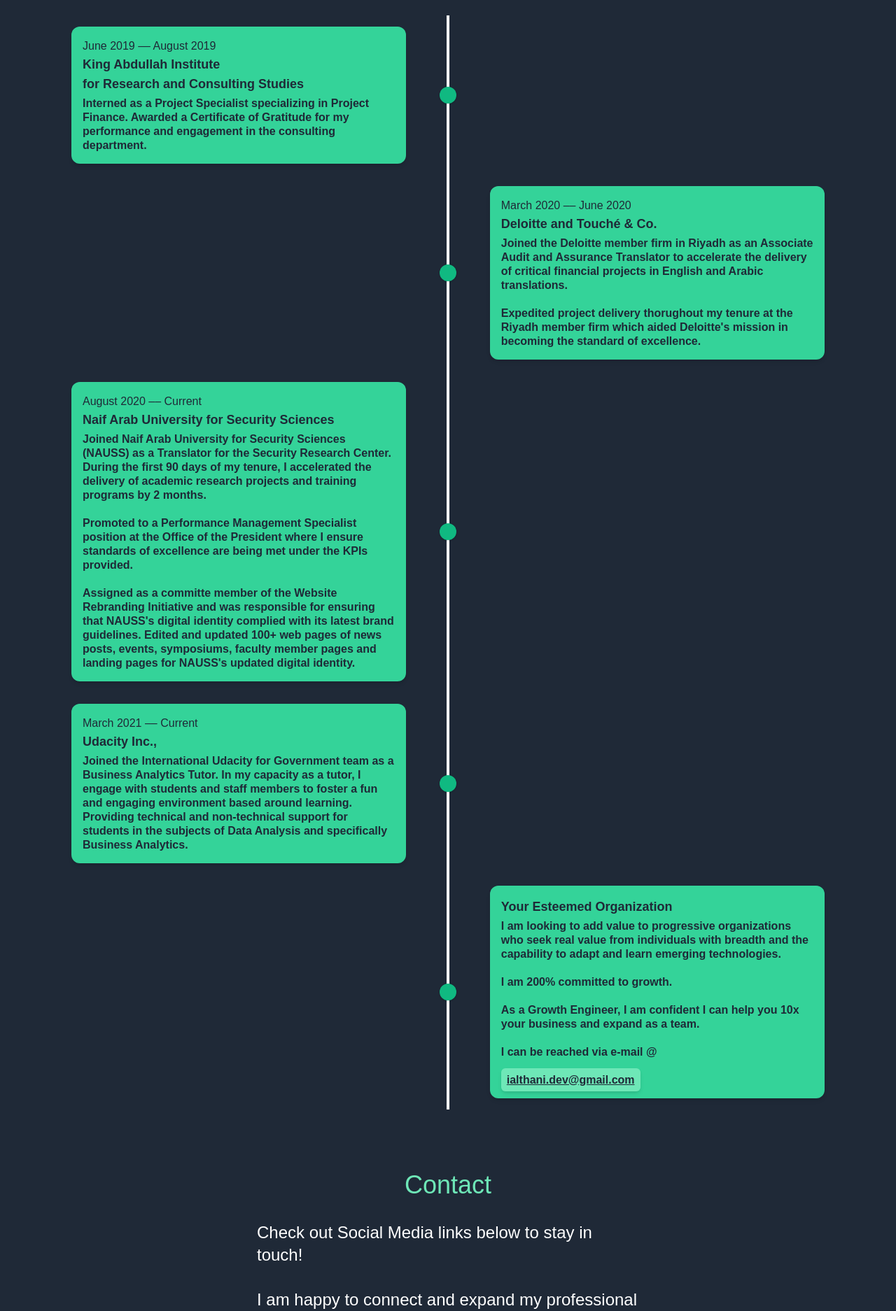
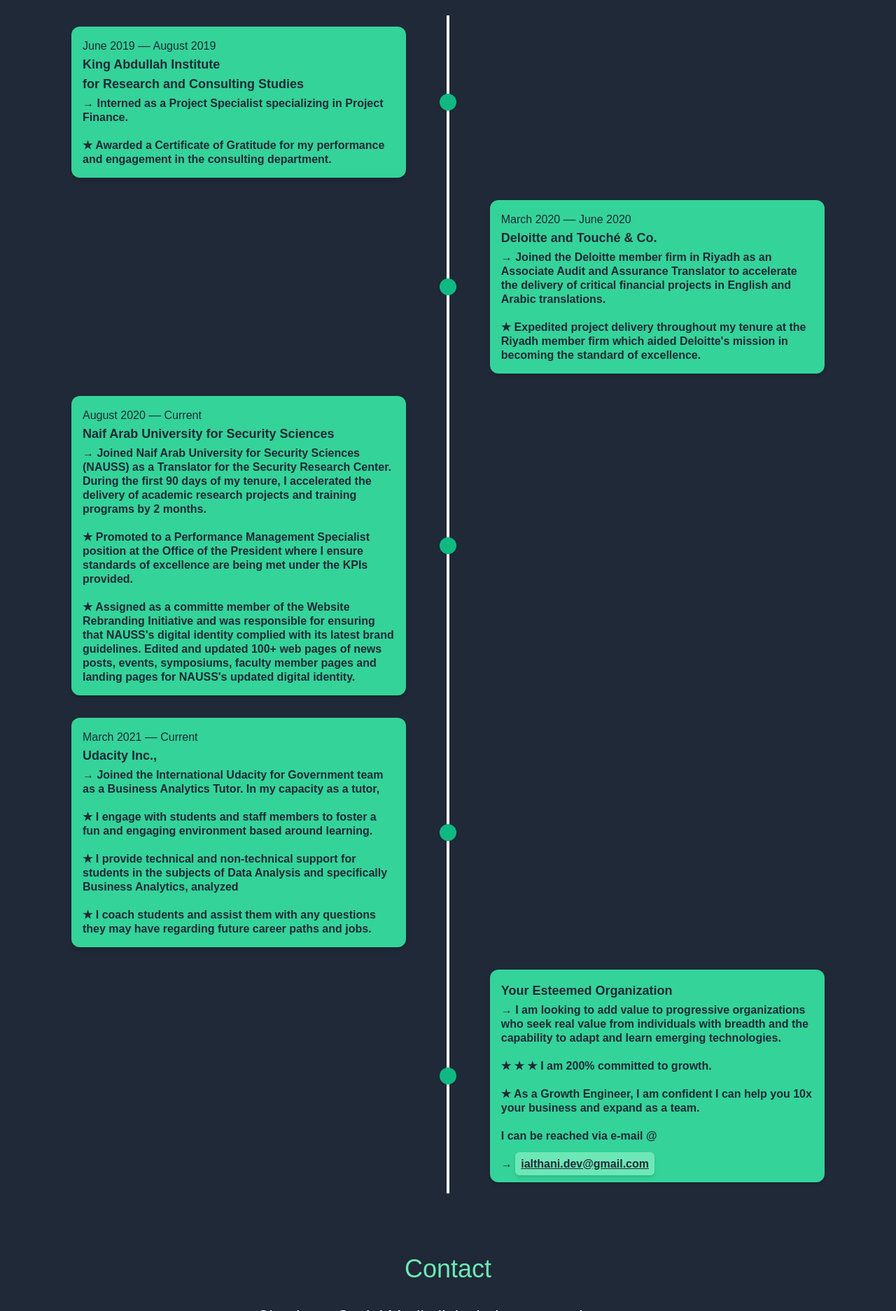
Before and after one commit to althani-sa/ibrahim-ai-v1, a website: page public/index.html in a window 1280 px wide. Shown: the part 6140-8014 px from the top of the page at 70% size. Drawn offline with Linux system fonts and the light colour scheme.

Commit message:
Fix tyographical errors; update to include &RightArrow; and &starf;

```diff
--- a/public/index.html
+++ b/public/index.html
@@ -733,7 +733,7 @@
 					<p>June 2019 –– August 2019</p>
 						<h3 class="font-semibold text-lg mb-1">King Abdullah Institute <br> for Research and Consulting Studies</h3>
 						<p class="leading-tight text-left font-semibold">
-							Interned as a Project Specialist specializing in Project Finance. Awarded a Certificate of Gratitude for my performance and engagement in the consulting department.
+						&RightArrow; 	Interned as a Project Specialist specializing in Project Finance. <br> <br>  &starf; Awarded a Certificate of Gratitude for my performance and engagement in the consulting department.
 						</p>
 					</div>
 					<div class="col-start-5 col-end-6 md:mx-auto relative mr-10">
@@ -788,7 +788,7 @@
 						<p>March 2020 –– June 2020</p>
 						<h3 class="font-semibold text-lg mb-1">Deloitte and Touché & Co.</h3>
 						<p class="leading-tight text-left font-semibold">
-							Joined the Deloitte member firm in Riyadh as an Associate Audit and Assurance Translator to accelerate the delivery of critical financial projects in English and Arabic translations. <br><br> Expedited project delivery thorughout my tenure at the Riyadh member firm which aided Deloitte's mission in becoming the standard of excellence.
+						&RightArrow; 	Joined the Deloitte member firm in Riyadh as an Associate Audit and Assurance Translator to accelerate the delivery of critical financial projects in English and Arabic translations. <br><br> &starf;  Expedited project delivery throughout my tenure at the Riyadh member firm which aided Deloitte's mission in becoming the standard of excellence.
 						</p>
 					</div>
 				</div>
@@ -809,12 +809,12 @@
 					<p>August 2020 –– Current</p>
 						<h3 class="font-semibold text-lg mb-1">Naif Arab University for Security Sciences</h3>
 						<p class="leading-tight text-left font-semibold">
-Joined Naif Arab University for Security Sciences (NAUSS) as a Translator for the Security Research Center. During the first 90 days of my tenure, I accelerated the delivery of academic research projects and training programs by 2 months.
+&RightArrow; Joined Naif Arab University for Security Sciences (NAUSS) as a Translator for the Security Research Center. During the first 90 days of my tenure, I accelerated the delivery of academic research projects and training programs by 2 months.
 
-<br> <br> Promoted to a Performance Management Specialist position at the Office of the President where I ensure standards of excellence are being met under the KPIs provided.
+<br> <br> &starf; Promoted to a Performance Management Specialist position at the Office of the President where I ensure standards of excellence are being met under the KPIs provided.
 
 
-<br> <br> Assigned as a committe member of the Website Rebranding Initiative and was responsible for ensuring that NAUSS's digital identity complied with its latest brand guidelines. Edited and updated 100+ web pages of news posts, events, symposiums, faculty member pages and landing pages for NAUSS's updated digital identity.
+<br> <br> &starf; Assigned as a committe member of the Website Rebranding Initiative and was responsible for ensuring that NAUSS's digital identity complied with its latest brand guidelines. Edited and updated 100+ web pages of news posts, events, symposiums, faculty member pages and landing pages for NAUSS's updated digital identity.
 						</p>
 					</div>
 					<div class="col-start-5 col-end-6 md:mx-auto relative mr-10">
@@ -853,7 +853,11 @@
 
 						<h3 class="font-semibold text-lg mb-1">Udacity Inc.,</h3>
 						<p class="leading-tight text-left font-semibold">
-							Joined the International Udacity for Government team as a Business Analytics Tutor. In my capacity as a tutor, I engage with students and staff members to foster a fun and engaging environment based around learning. Providing technical and non-technical support for students in the subjects of Data Analysis and specifically Business Analytics.
+						&RightArrow; 	Joined the International Udacity for Government team as a Business Analytics Tutor. In my capacity as a tutor,  <br> <br>
+						&starf; I engage with students and staff members to foster a fun and engaging environment based around learning. <br>
+					 <br> &starf; I provide technical and non-technical support for students in the subjects of Data Analysis and specifically Business Analytics, analyzed
+					<br>
+					<br> &starf; I coach students and assist them with any questions they may have regarding future career paths and jobs.
 						</p>
 					</div>
 					<div class="col-start-5 col-end-6 md:mx-auto relative mr-10">
@@ -907,12 +911,12 @@
 					>
 						<h3 class="font-semibold text-lg mb-1">Your Esteemed Organization</h3>
 						<p class="leading-tight text-left font-semibold">
-			I am looking to add value to progressive organizations who seek real value from individuals with breadth and the capability to adapt and learn emerging technologies. <br> <br> I am 200% committed to growth.
+			&RightArrow; I am looking to add value to progressive organizations who seek real value from individuals with breadth and the capability to adapt and learn emerging technologies. <br> <br> &starf; &starf; &starf; I am 200% committed to growth.
 			<br> <br>
-			As a Growth Engineer, I am confident I can help you 10x your business and expand as a team.
+			&starf; As a Growth Engineer, I am confident I can help you 10x your business and expand as a team.
 
 	<br> <br>
-	I can be reached via e-mail @ <br> <br><span class="btn-tag underline font-bold">ialthani.dev@gmail.com</span></p>
+	I can be reached via e-mail @ <br> <br> &rightarrow; <span class="btn-tag underline font-bold">ialthani.dev@gmail.com</span></p>
 
 					</div>
 				</div>
```
